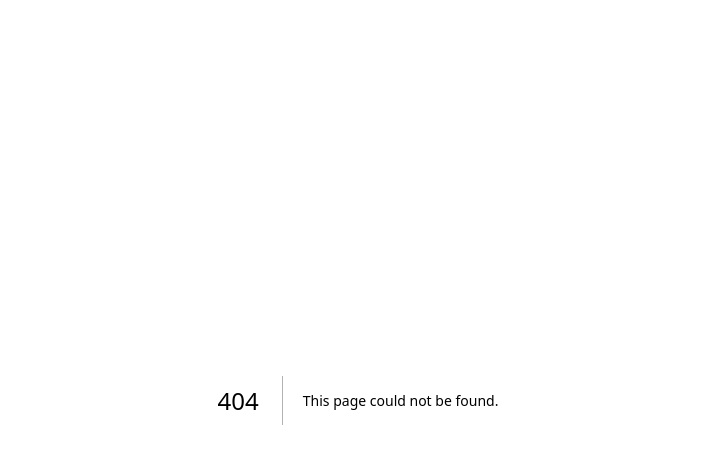
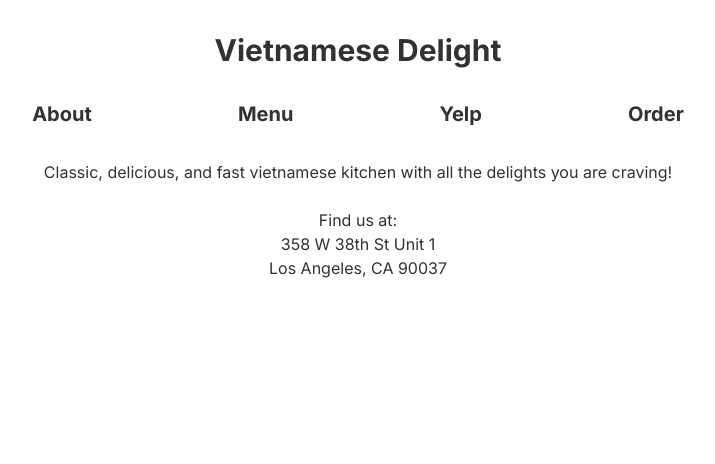
Before and after one commit to zhjngli/vietnamese-delight, a Next.js app: page /about in a window 1280 px wide. Before the commit this address had no page. Shown: the top 464 px of the page, without its empty margins (282-997 px from the left). Built offline with nearby package versions, Linux system fonts and the light colour scheme.

Commit message:
add about page, refactor project structure

```diff
--- a/src/app/layout.tsx
+++ b/src/app/layout.tsx
@@ -1,6 +1,8 @@
+import RestaurantTitle from "@/components/RestaurantTitle";
 import { Analytics } from "@vercel/analytics/react";
 import { SpeedInsights } from "@vercel/speed-insights/next";
 import { Inter } from "next/font/google";
+import Link from "next/link";
 import "./globals.css";
 
 const inter = Inter({ subsets: ["latin"] });
@@ -15,7 +17,42 @@ export default function RootLayout({
       <body
         className={`${inter.className} mx-auto max-w-5xl px-6 sm:px-8 lg:px-12`}
       >
-        {children}
+        <RestaurantTitle name="Vietnamese Delight" />
+        <main className="text-center mb-12">
+          <div className="flex justify-evenly items-center mb-4">
+            <h2 className="text-xl font-bold mb-4 px-2">
+              <Link href="/about" className="hover:underline">
+                About
+              </Link>
+            </h2>
+            <h2 className="text-xl font-bold mb-4 px-2">
+              <Link href="/" className="hover:underline">
+                Menu
+              </Link>
+            </h2>
+            <h2 className="text-xl font-bold mb-4 px-2">
+              <Link
+                target="_blank"
+                href="https://www.yelp.com/biz/vietnamese-delight-los-angeles-2"
+                rel="noopener noreferrer"
+                className="hover:underline"
+              >
+                Yelp
+              </Link>
+            </h2>
+            <h2 className="text-xl font-bold mb-4 px-2">
+              <Link
+                target="_blank"
+                href="https://www.ubereats.com/store/vietnamese-delight-358-w-38th-st/5qOZv-i2RL6G2blPIkGCAw?diningMode=DELIVERY"
+                rel="noopener noreferrer"
+                className="hover:underline"
+              >
+                Order
+              </Link>
+            </h2>
+          </div>
+          {children}
+        </main>
         <SpeedInsights />
         <Analytics />
       </body>
--- a/src/app/page.tsx
+++ /dev/null
@@ -1,76 +0,0 @@
-import Link from "next/link";
-
-import MenuList from "./MenuList";
-import RestaurantTitle from "./RestaurantTitle";
-import {
-  all_day_breakfast__croissant_sandwiches,
-  appetizers,
-  banh_mi__vietnamese_sandwich,
-  dessert,
-  drinks,
-  flavored_teas_and_coffee,
-  fresh_flavored_lemonade,
-  pho,
-  rice_plate,
-  salad,
-  vegan,
-  vermicelli,
-} from "./items";
-import RootLayout from "./layout";
-
-export default function Home() {
-  return (
-    <RootLayout>
-      <RestaurantTitle name="Vietnamese Delight" />
-      <main className="text-center mb-12">
-        <div className="flex justify-evenly items-center mb-4 px-8">
-          <h2 className="text-xl font-bold mb-4 underline">Menu</h2>
-          <h2 className="text-xl font-bold mb-4">
-            <Link
-              target="_blank"
-              href="https://www.yelp.com/biz/vietnamese-delight-los-angeles-2"
-              rel="noopener noreferrer"
-              className="hover:underline"
-            >
-              Yelp
-            </Link>
-          </h2>
-          <h2 className="text-xl font-bold mb-4">
-            <Link
-              target="_blank"
-              href="https://www.ubereats.com/store/vietnamese-delight-358-w-38th-st/5qOZv-i2RL6G2blPIkGCAw?diningMode=DELIVERY"
-              rel="noopener noreferrer"
-              className="hover:underline"
-            >
-              Order Now
-            </Link>
-          </h2>
-        </div>
-        <MenuList menuSection="Appetizers" menuItems={appetizers} />
-        <MenuList menuSection="Pho" menuItems={pho} />
-        <MenuList
-          menuSection="Banh Mi (Vietnamese Sandwiches)"
-          menuItems={banh_mi__vietnamese_sandwich}
-        />
-        <MenuList menuSection="Rice Plates" menuItems={rice_plate} />
-        <MenuList menuSection="Vermicelli" menuItems={vermicelli} />
-        <MenuList
-          menuSection="Croissant Sandwiches"
-          menuItems={all_day_breakfast__croissant_sandwiches}
-        />
-        <MenuList menuSection="Salad" menuItems={salad} />
-        <MenuList menuSection="Vegan" menuItems={vegan} />
-        <MenuList
-          menuSection="Teas & Coffees"
-          menuItems={flavored_teas_and_coffee}
-        />
-        <MenuList
-          menuSection="Fresh Lemonade"
-          menuItems={fresh_flavored_lemonade}
-        />
-        <MenuList menuSection="Drinks" menuItems={drinks} />
-        <MenuList menuSection="Dessert" menuItems={dessert} />
-      </main>
-    </RootLayout>
-  );
-}
--- /dev/null
+++ b/src/pages/about.tsx
@@ -0,0 +1,19 @@
+import RootLayout from "@/app/layout";
+
+export default function AboutPage() {
+  return (
+    <RootLayout>
+      <p>
+        Classic, delicious, and fast vietnamese kitchen with all the delights
+        you are craving!
+      </p>
+      <br />
+      <p>
+        Find us at:
+        <br />
+        358 W 38th St Unit 1<br />
+        Los Angeles, CA 90037
+      </p>
+    </RootLayout>
+  );
+}
--- /dev/null
+++ b/src/pages/index.tsx
@@ -0,0 +1,47 @@
+import RootLayout from "../app/layout";
+import MenuList from "../components/MenuList";
+import {
+  all_day_breakfast__croissant_sandwiches,
+  appetizers,
+  banh_mi__vietnamese_sandwich,
+  dessert,
+  drinks,
+  flavored_teas_and_coffee,
+  fresh_flavored_lemonade,
+  pho,
+  rice_plate,
+  salad,
+  vegan,
+  vermicelli,
+} from "../components/items";
+
+export default function Home() {
+  return (
+    <RootLayout>
+      <MenuList menuSection="Appetizers" menuItems={appetizers} />
+      <MenuList menuSection="Pho" menuItems={pho} />
+      <MenuList
+        menuSection="Banh Mi (Vietnamese Sandwiches)"
+        menuItems={banh_mi__vietnamese_sandwich}
+      />
+      <MenuList menuSection="Rice Plates" menuItems={rice_plate} />
+      <MenuList menuSection="Vermicelli" menuItems={vermicelli} />
+      <MenuList
+        menuSection="Croissant Sandwiches"
+        menuItems={all_day_breakfast__croissant_sandwiches}
+      />
+      <MenuList menuSection="Salad" menuItems={salad} />
+      <MenuList menuSection="Vegan" menuItems={vegan} />
+      <MenuList
+        menuSection="Teas & Coffees"
+        menuItems={flavored_teas_and_coffee}
+      />
+      <MenuList
+        menuSection="Fresh Lemonade"
+        menuItems={fresh_flavored_lemonade}
+      />
+      <MenuList menuSection="Drinks" menuItems={drinks} />
+      <MenuList menuSection="Dessert" menuItems={dessert} />
+    </RootLayout>
+  );
+}
```
Also changed, not shown: src/components/MenuItem.tsx (renamed from src/app/MenuItem.tsx), src/components/MenuList.tsx (renamed from src/app/MenuList.tsx), src/components/RestaurantTitle.tsx (renamed from src/app/RestaurantTitle.tsx), src/components/items.tsx (renamed from src/app/items.tsx).
